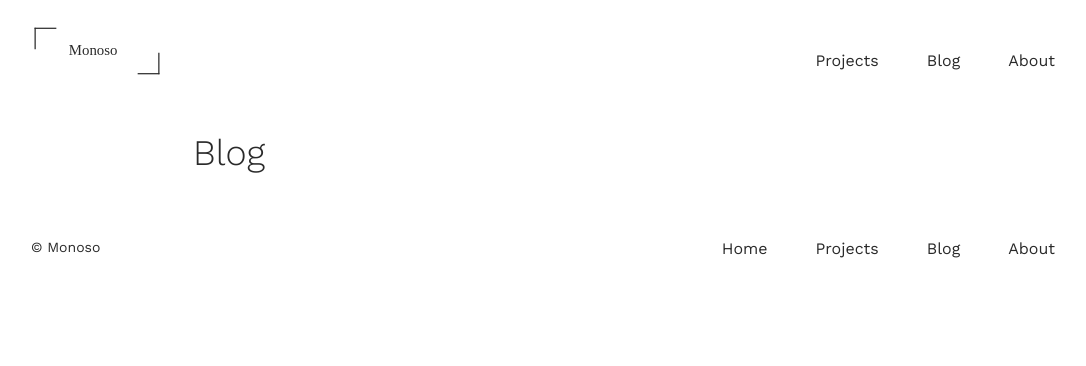
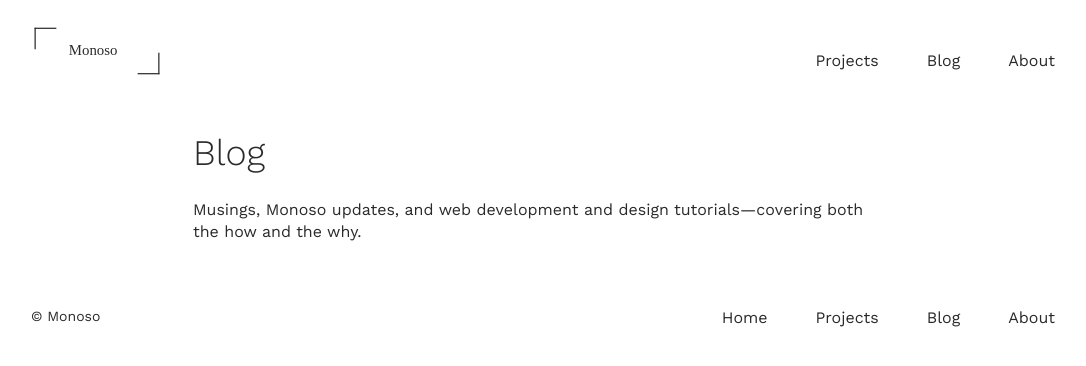
Before and after one commit to brettchalupa/brettcodes, a Jekyll site: the page built from blog.html, in a window 1280 px wide. Shown: the top 366 px of the page, without its empty margins (97-1183 px from the left). Built offline with Jekyll 4.4.1, drawn with Linux system fonts in a browser that asks for light colours.

Commit message:
Add Blog description

```diff
--- a/blog.html
+++ b/blog.html
@@ -1,6 +1,6 @@
 ---
 title: Blog
-description:
+description: Musings, Monoso updates, and web development and design tutorials&mdash;covering both the how and the why.
 permalink: "/blog"
 layout: default
 ---
```
